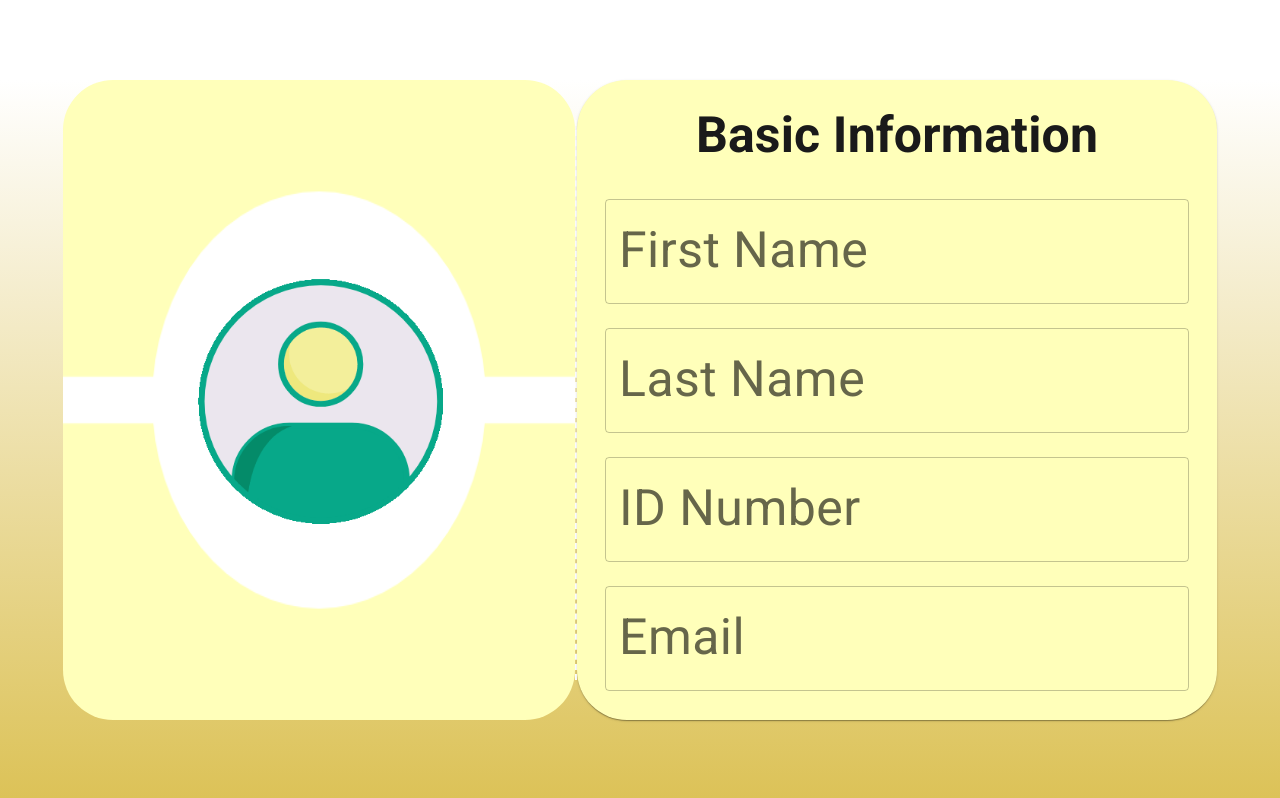
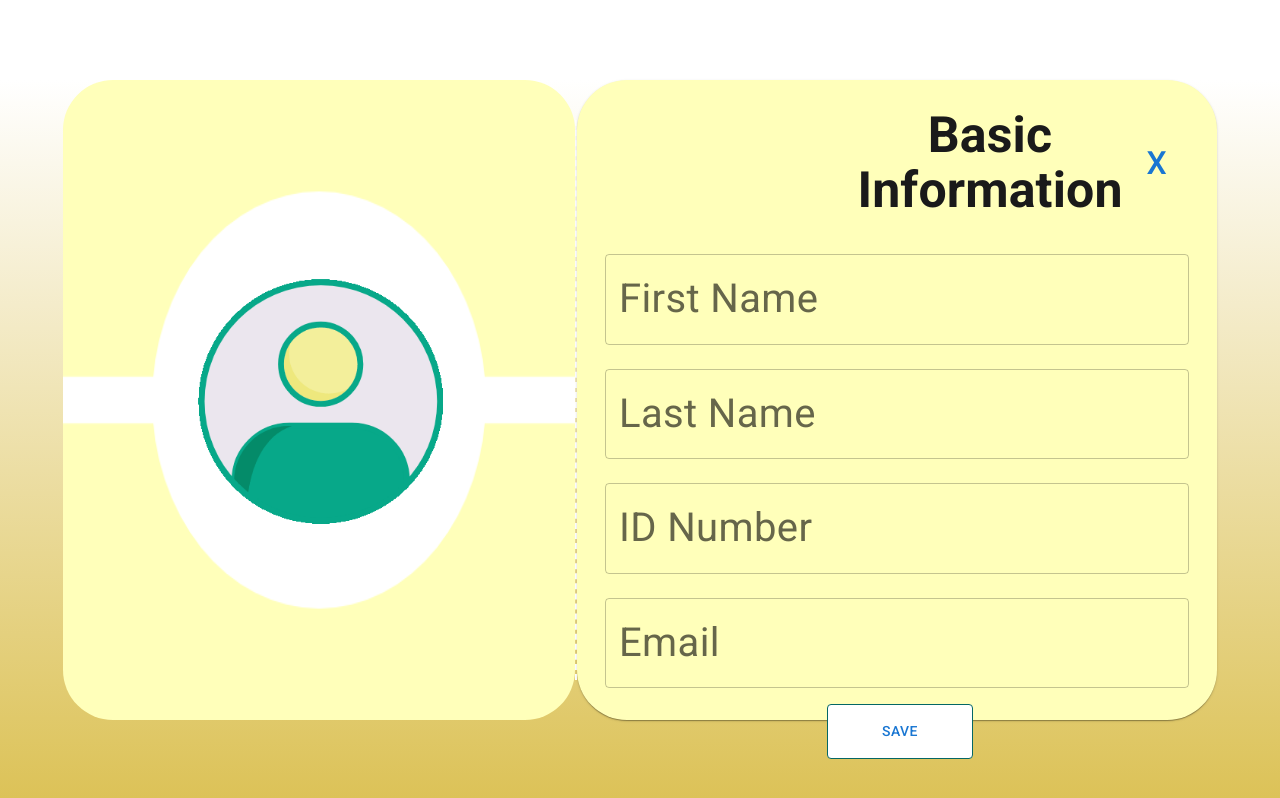
Before and after one commit to MarkJanzenB/cit-lems-frontend, a React (Vite) app: page /editprofile in a window 1280 px wide. Built offline with nearby package versions, Linux system fonts and the light colour scheme; sample sign-in values are in the browser's storage; a web font is replaced by a local one.

Commit message:
Commited by: TOPACIO, DONNALYN T. -added close/cancel button on EditProfile.jsx -still lacking details from user(fetch at backend)

```diff
--- a/src/components/Settings/EditProfile.jsx
+++ b/src/components/Settings/EditProfile.jsx
@@ -2,9 +2,34 @@ import React from "react";
 import MyPaper from "../MyPaper.jsx";
 import profile from '/src/assets/static/img/profile2.gif';
 import TextField from "@mui/material/TextField";
+import Button from "@mui/material/Button";
+import {Box} from "@mui/material";
+import {useNavigate} from "react-router-dom";
 
 export default function EditProfile() {
+    const navigate = useNavigate();
+
+    const handleCancel = () => navigate(-1);;
+
+
+    const buttonStyle = {
+        border: '1px solid #056765',
+        borderRadius: '4px',
+        padding: '8px 16px',
+        margin: '8px 0',
+        display: 'block',
+        textAlign: 'center',
+        textDecoration: 'none',
+        backgroundColor: 'white',
+        justifyContent: 'center',
+        marginLeft:'38%',
+        width: '25%',
+        '&:hover': {
+            backgroundColor: '#FFFFFF',
+        }
+    };
     return (
+
         <div style={{ display: 'flex', justifyContent: 'center', alignItems: 'center', height: '100vh' }}>
             <div style={{ position: 'relative', width: '40%', height: '80%' }}>
                 <img src="/../Public/L.png" style={{ width: '100%', height: '100%', borderRadius: '50px', position: 'absolute',  }} alt="Profile Icon" />
@@ -15,41 +40,52 @@ export default function EditProfile() {
             <div style={{ width: '2px', height: '70%', borderLeft: '2px dashed #FFFFFF'}}></div>
             <MyPaper width="50%" height="80%" style={{ backgroundColor: "#FFFFBA", borderRadius: '50px', display: 'flex' }}>
 
+
+
+
+
+
                 <div style={{width: '100%', padding: '20px'}}>
-                    <h1 style={{fontSize: '50px', }}>Basic Information</h1>
+                    <div style={{ display: 'flex', justifyContent: 'space-between', alignItems: 'center' }}>
+                        <h1 style={{fontSize: '50px', textAlign:'center', marginLeft:'250px'}}>Basic Information</h1>
+                        <Button onClick={handleCancel} style={{fontSize:'xx-large'}}>X</Button>
+                    </div>
                     <br/>
                     <TextField
                         label="First Name"
                         variant="outlined"
                         fullWidth
                         margin="normal"
-                        InputProps={{ style: { fontSize: '50px' } }}
-                        InputLabelProps={{ style: { fontSize: '50px' } }}
+                        InputProps={{style: {fontSize: '40px'}}}
+                        InputLabelProps={{ style: { fontSize: '40px' } }}
                     />
                     <TextField
                         label="Last Name"
                         variant="outlined"
                         fullWidth
                         margin="normal"
-                        InputProps={{ style: { fontSize: '50px' } }}
-                        InputLabelProps={{ style: { fontSize: '50px' } }}
+                        InputProps={{ style: { fontSize: '40px' } }}
+                        InputLabelProps={{ style: { fontSize: '40px' } }}
                     />
                     <TextField
                         label="ID Number"
                         variant="outlined"
                         fullWidth
                         margin="normal"
-                        InputProps={{ style: { fontSize: '50px' } }}
-                        InputLabelProps={{ style: { fontSize: '50px' } }}
+                        InputProps={{ style: { fontSize: '40px' } }}
+                        InputLabelProps={{ style: { fontSize: '40px' } }}
                     />
                     <TextField
                         label="Email"
                         variant="outlined"
                         fullWidth
                         margin="normal"
-                        InputProps={{ style: { fontSize: '50px' } }}
-                        InputLabelProps={{ style: { fontSize: '50px' } }}
+                        InputProps={{ style: { fontSize: '40px' } }}
+                        InputLabelProps={{ style: { fontSize: '40px' } }}
                     />
+                <Box sx={buttonStyle}>
+                    <Button>Save</Button>
+                </Box>
 
                 </div>
             </MyPaper>
```
